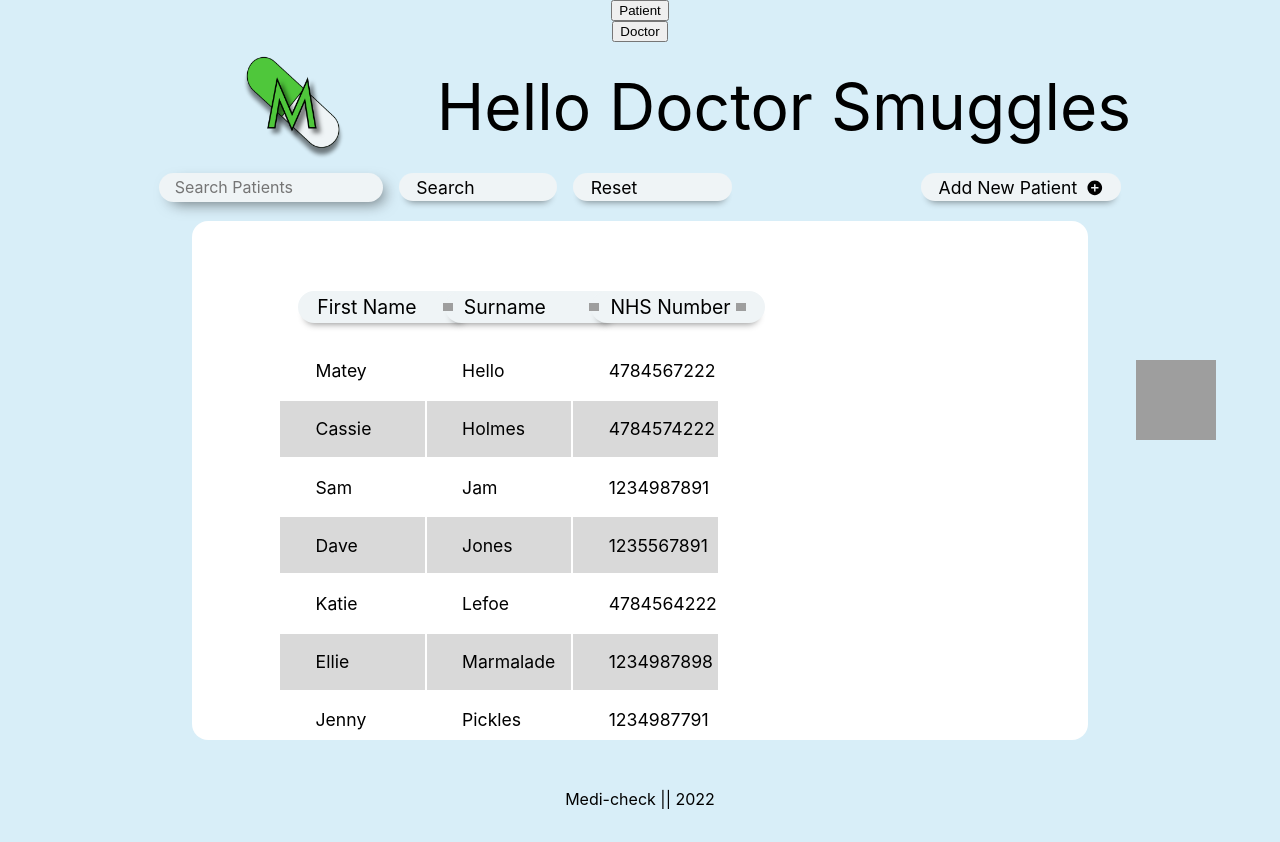
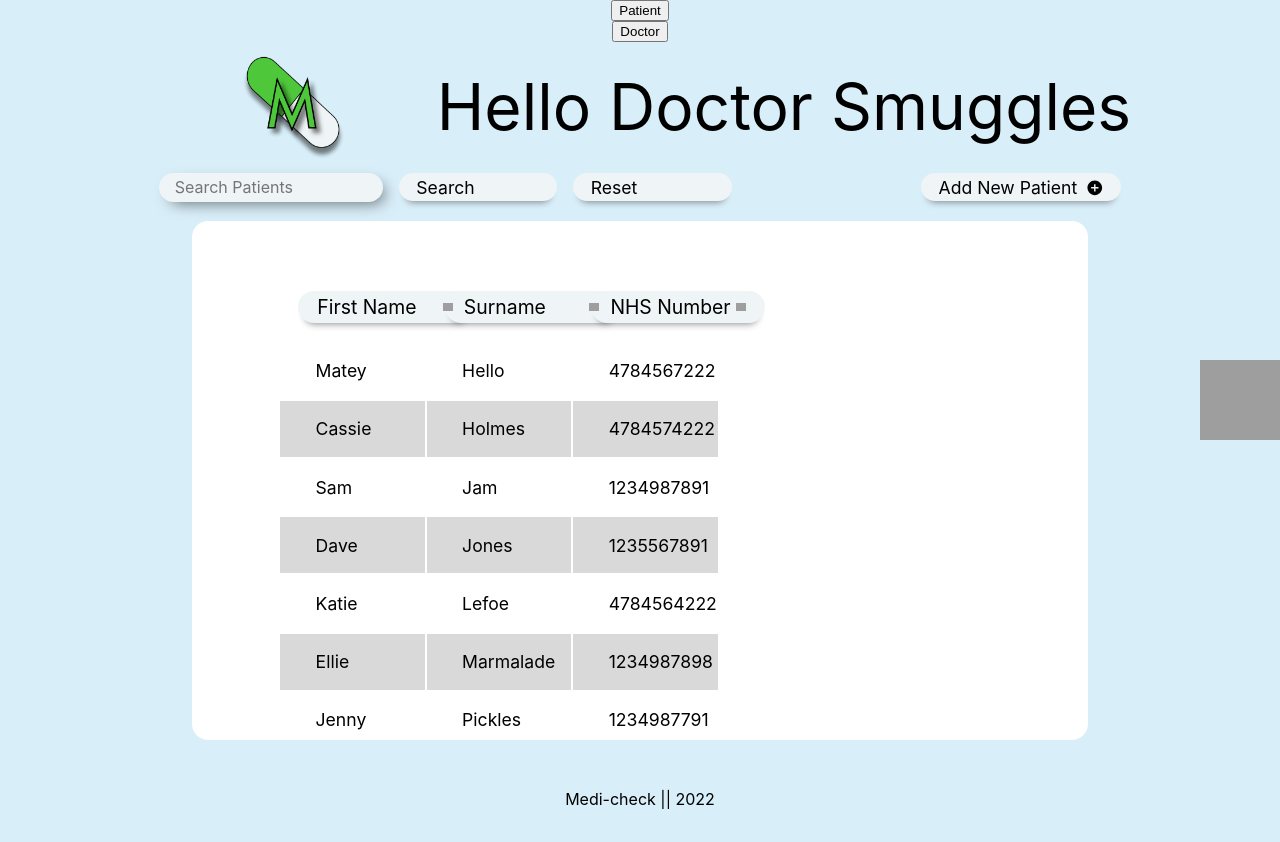
Before and after one commit to SchoolOfCode/final-project_front-end-five-guys, a React (Create React App) app in the folder medi-check/: page / in a window 1280 px wide. Both pictures are taken after a click on the button "Doctor". Built offline with nearby package versions, Linux system fonts and the light colour scheme; grey boxes are pictures that could not be loaded.

Commit message:
fixed location of accessibility logo

```diff
--- a/medi-check/src/MUIcomponents/AccessibilityMenu/index.css
+++ b/medi-check/src/MUIcomponents/AccessibilityMenu/index.css
@@ -1,7 +1,7 @@
 #fadein-menu {
   top: -6%;
   left: -4%;
-  /* position: fixed; */
+  /* position: relative; */
   z-index: 1;
   /* transform: translate(-100%, -50%); */
 }
@@ -9,14 +9,14 @@
   /* top: 50%;
   left: 100%; */
   /* position: fixed; */
-  z-index: 1;
+  /* z-index: 1; */
   /* transform: translate(-100%, -50%); */
 }
 .accessLogo {
   height: 80px;
   width: 80px;
   top: 50%;
-  left: 95%;
+  left: 100%;
   position: fixed;
   z-index: 1;
   transform: translate(-100%, -50%);
```
